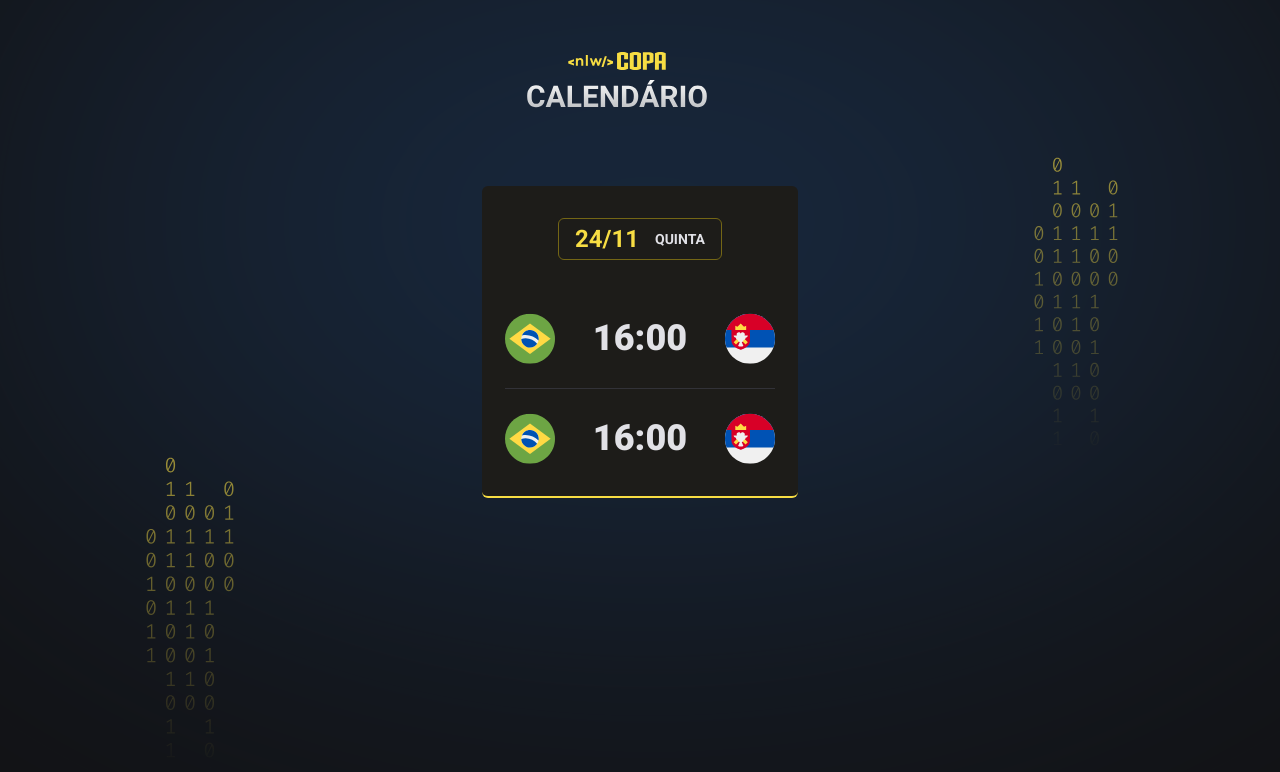
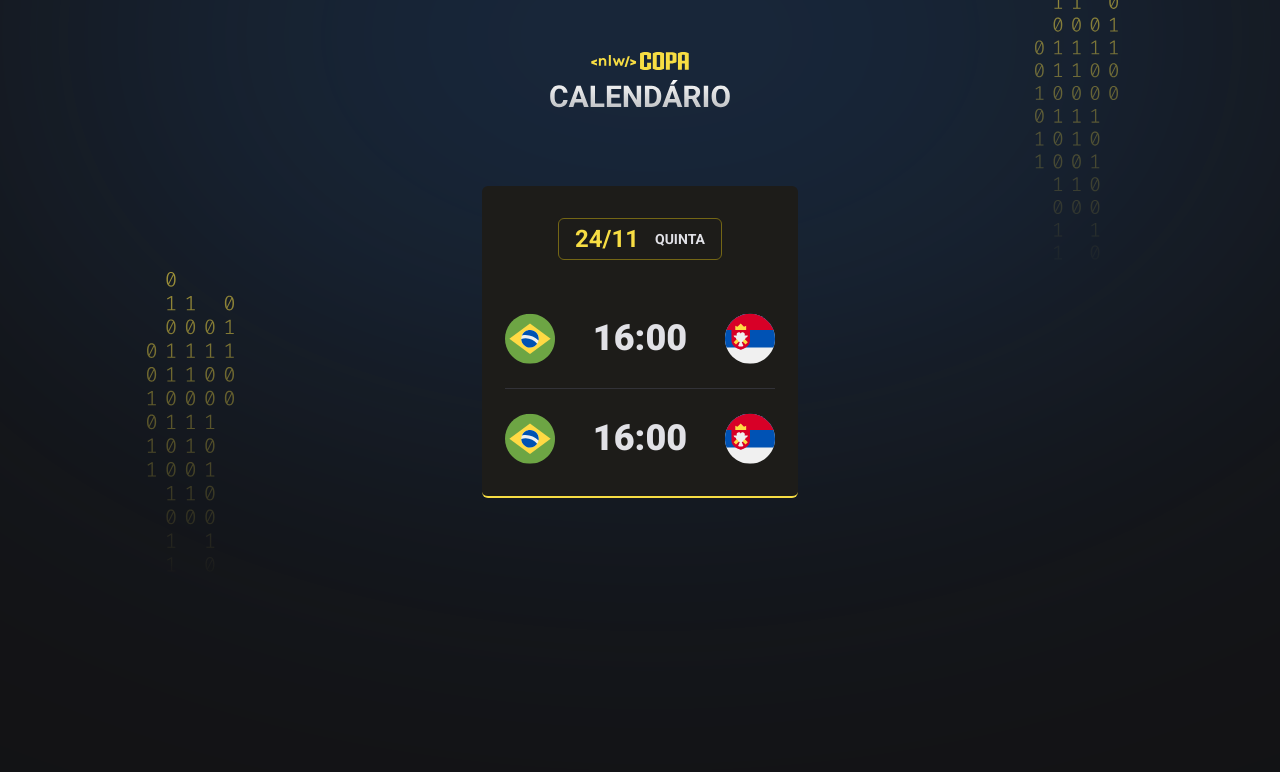
Before and after one commit to AlexMarquesAlves/nlw-copa-explorer, a website built with Vite: page index.html in a window 1280 px wide. Built offline with nearby package versions, Linux system fonts and the light colour scheme.

Commit message:
Some styles fixing

```diff
--- a/src/style.scss
+++ b/src/style.scss
@@ -27,7 +27,7 @@ body {
   background-color: #121214;
   background-image: url(./assets/bg.svg);
   background-position-x: center;
-  background-position-y: 55.6%;
+  background-position-y: -715px;
 
   #app {
     width: fit-content;
@@ -35,6 +35,7 @@ body {
 
     header {
       margin-bottom: 63px;
+      text-align: center;
     }
 
     main {
```
